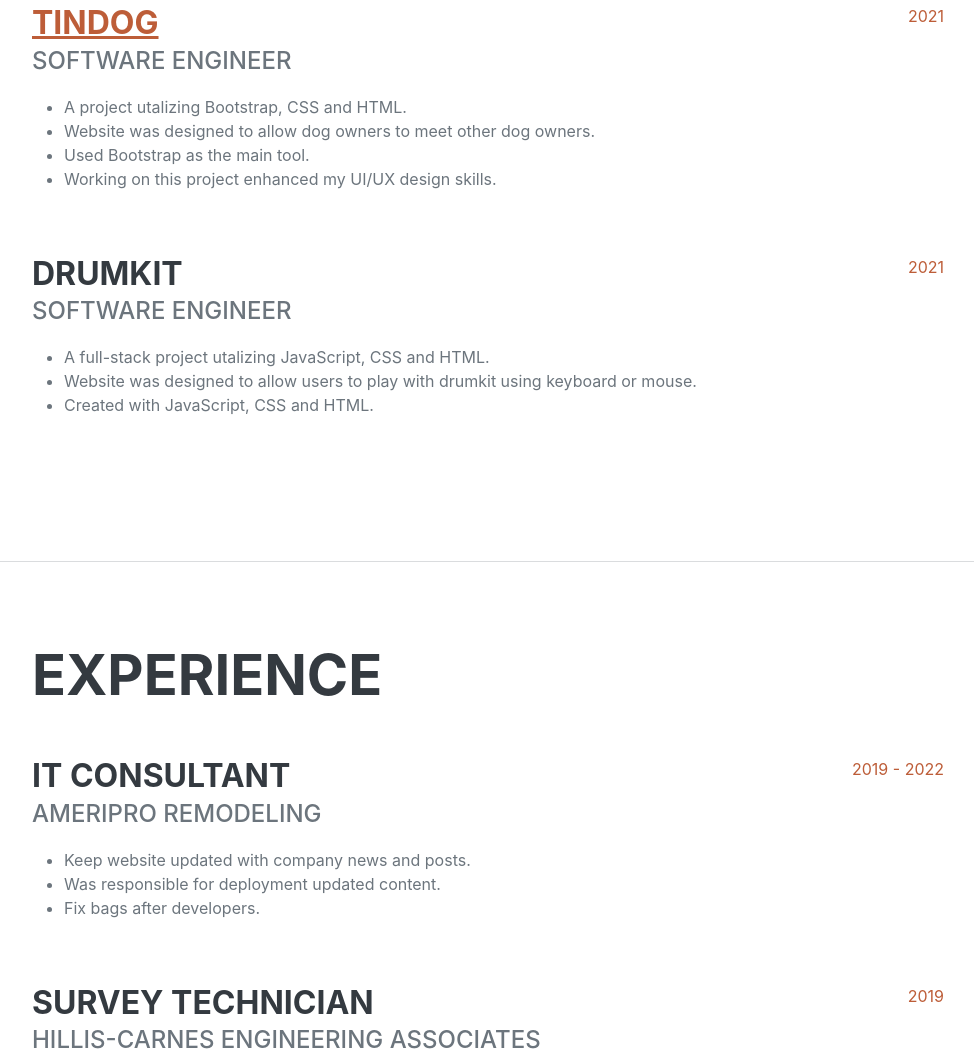
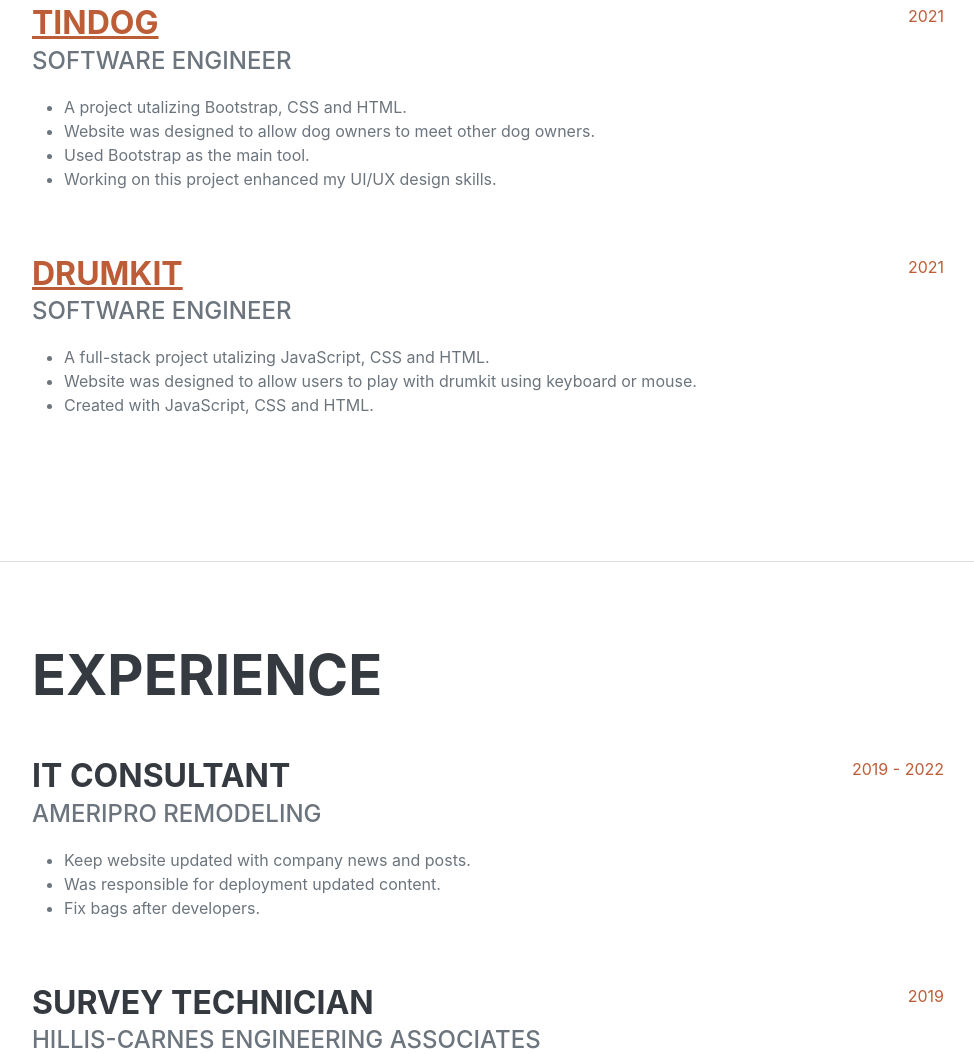
Before and after one commit to SergeyLyuft/Resume, a plain HTML site: page index.html in a window 1280 px wide. Shown: the part 2532-3586 px from the top of the page, without its empty margins (288-1262 px from the left). Drawn offline with nearby package versions, Linux system fonts and the light colour scheme; a web font is replaced by a local one.

Commit message:
Update link to DrumKit project

```diff
--- a/index.html
+++ b/index.html
@@ -156,7 +156,7 @@
                     </div>
                     <div class="d-flex flex-column flex-md-row justify-content-between mb-5">
                         <div class="flex-grow-1">
-                            <h3 class="mb-0">DrumKit</h3>
+                            <h3 class="mb-0"><a href="https://sergeylyuft.github.io/DrumKit/">DrumKit</a></h3>
                             <div class="subheading mb-3">Software Engineer</div>
                             <ul>
                                 <li>A full-stack project utalizing JavaScript, CSS and HTML.</li>
```
